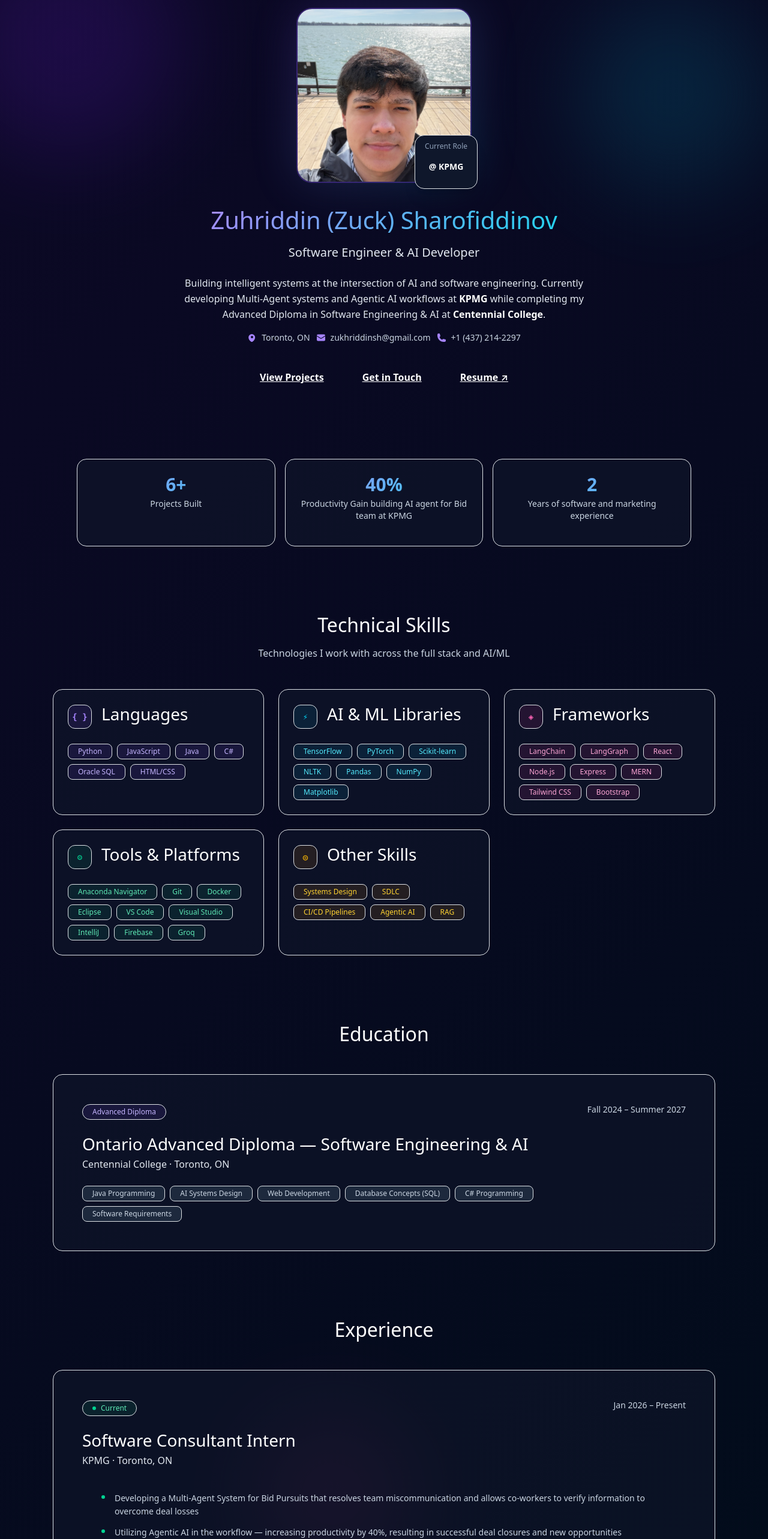
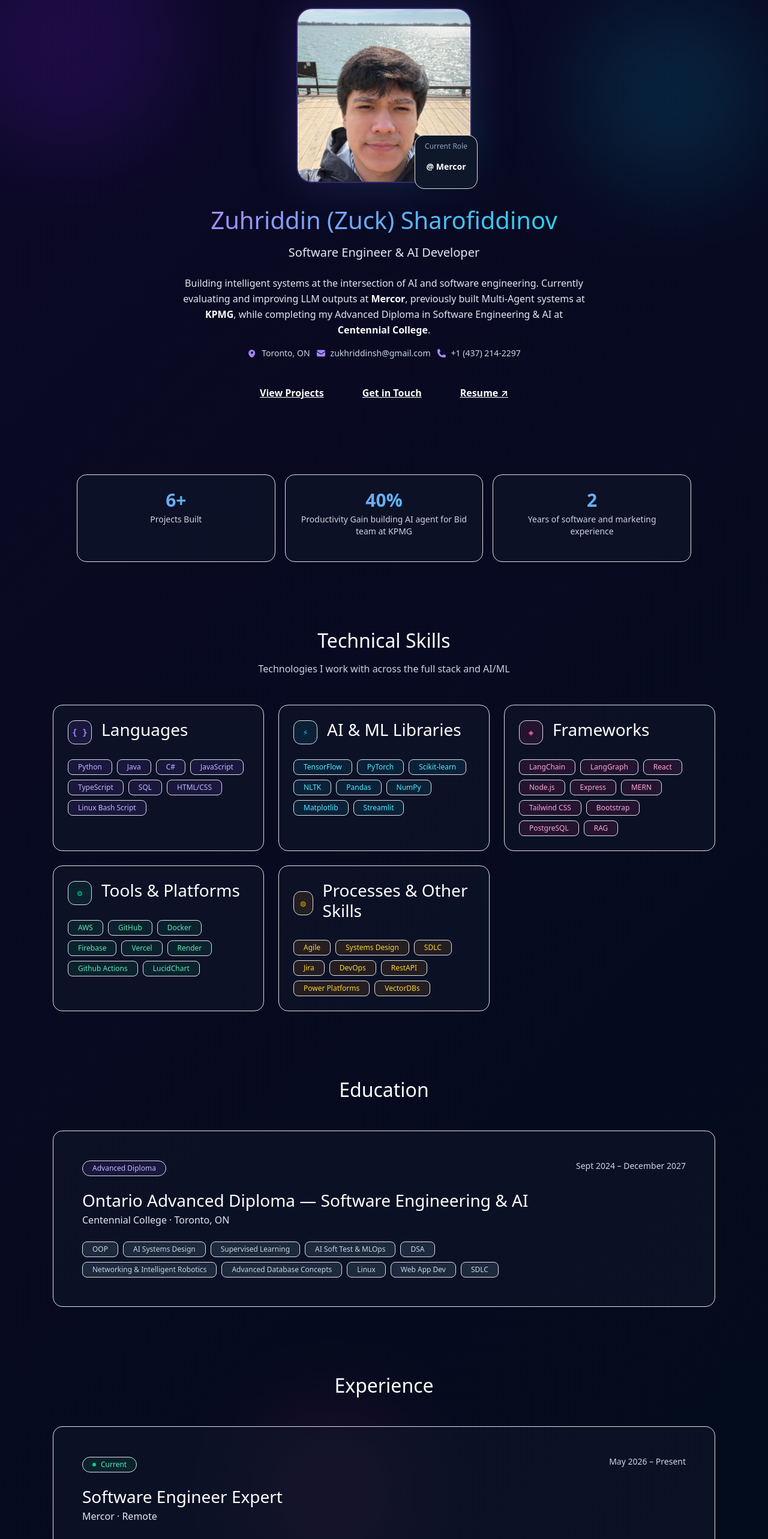
Before and after one commit to Zuck7/zucksharof, a React (Vite) app in the folder client/: page / in a window 1280 px wide. Shown: the part 234-2800 px from the top of the page at 60% size. Built offline with nearby package versions, Linux system fonts and the light colour scheme.

Commit message:
Updated the website

```diff
--- a/client/src/components/Experience.jsx
+++ b/client/src/components/Experience.jsx
@@ -1,7 +1,7 @@
 import { Link } from 'react-router-dom';
 
 const experiences = [
-    {
+  {
     title: 'Software Engineer Expert',
     company: 'Mercor',
     location: 'Remote',
@@ -9,46 +9,47 @@ const experiences = [
     current: true,
     color: 'emerald',
     points: [
-      'Evaluated and ranked LLM outputs across reasoning, coding, and instruction-following tasks to improve model alignment for leading AI labs',
+      'Evaluating and ranking LLM outputs across reasoning, coding, and instruction-following tasks to improve model alignment for leading AI labs',
     ],
-    tags: ['Software Quality', 'LLM', 'Python', 'ML'],
+    tags: ['LLM Evaluation', 'Model Alignment', 'Reasoning', 'Coding', 'AI'],
   },
   {
     title: 'Software Consultant Intern',
     company: 'KPMG',
     location: 'Toronto, ON',
     duration: 'January 2026 – April 2026',
-    current: true,
-    color: 'emerald',
+    current: false,
+    color: 'blue',
     highlights: [
       { label: 'Productivity Boost', value: '+40%' },
       { label: 'System Type', value: 'Multi-Agent' },
     ],
     points: [
-      'Developing a Multi-Agent System focused on Bid Pursuits that resolves miscommunication within the team and allows co-workers to verify information with agents to overcome deal losses',
-      'Utilizing Agentic AI in the workflow, increasing productivity by 40%, resulting in successful deal closures with clients and pursuit of new opportunities',
-      'Contributing to the development of a pricing internal software tool that allows consultants to evaluate deal profits and submit them for review to executive members',
+      'Assisted in the testing and quality assurance processes to ensure that developed solutions meet client specifications and industry standards',
+      'Designed and developed a multi-agent system to resolve team miscommunications, enabling coworkers to verify information with agents and reduce deal losses',
+      'Leveraged agentic AI with Power Automate and n8n workflows, increasing productivity by 40% and driving successful deal closures and new opportunity generation',
+      'Introduced reports using PowerBI and Excel for internal workflow analysis and optimization of the processes',
+      'Contributed to development of an internal pricing tool, allowing consultants to evaluate deal profitability',
     ],
-    tags: ['Multi-Agent Systems', 'Agentic AI', 'LangChain', 'Python', 'Consulting'],
+    tags: ['Multi-Agent Systems', 'Agentic AI', 'LangChain', 'Python', 'n8n', 'Power Automate', 'PowerBI', 'Consulting'],
   },
   {
-    title: 'Business Intelligence Intern',
-    company: 'KDB Bank Uzbekistan',
-    location: 'Tashkent, Uzbekistan · On-site',
-    duration: 'September 2022 – October 2022',
+    title: 'Marketing Associate',
+    company: 'Quartermaster Inc.',
+    location: 'Toronto, ON',
+    duration: 'April 2025 – December 2025',
     current: false,
-    color: 'blue',
+    color: 'violet',
     highlights: [
-      { label: 'Reports Delivered', value: '16+' },
-      { label: 'Tables Queried', value: '20–30' },
+      { label: 'GTA Conversion', value: '15%' },
+      { label: 'Referrals Collected', value: '400+' },
     ],
     points: [
-      'Delivered 4 reports per week to KDB headquarters in Korea, covering branch-level transaction and banking activity',
-      'Queried and joined across 20–30 tables in SQL to extract and structure data for reporting',
-      'Built dashboards and reports in Power BI, translating raw banking data into clear visuals for executive review',
-      'Produced 16+ reports over the internship, maintaining consistent delivery on a weekly cadence',
+      'Collaborated with the software team on product bugs and reported them on Slack for a resolution',
+      'Contributed to the conversion of 15% of GTA (homeowner to product user), helped with account setups and assisted in leading the team of 11 members in achieving KPIs',
+      'In 5 months, collected 400+ referrals from homeowners on home service professionals they used',
     ],
-    tags: ['SQL', 'Power BI', 'Data Analysis', 'Business Intelligence', 'Reporting'],
+    tags: ['Marketing', 'Team Leadership', 'Customer Acquisition', 'Jira', 'Slack'],
   },
 ];
 
@@ -58,9 +59,9 @@ const education = [
     field: 'Software Engineering & AI',
     school: 'Centennial College',
     location: 'Toronto, ON',
-    duration: 'Fall 2024 – Fall 2027',
+    duration: 'Sept 2024 – December 2027',
     status: 'In Progress',
-    courses: ['Supervised Learning', 'MLOps', 'Advanced Database Concepts', 'Networking & Intelligent Robotics', 'Java Programming', 'Systems Design', 'Web Application Development', 'Software Requirements'],
+    courses: ['OOP', 'AI Systems Design', 'Supervised Learning', 'AI Soft Test & MLOps', 'DSA', 'Networking & Intelligent Robotics', 'Advanced Database Concepts', 'Linux', 'Web App Dev', 'SDLC'],
   },
 ];
 
@@ -82,6 +83,15 @@ const colorConfig = {
     highlight: 'bg-emerald-500/10 border-emerald-500/20',
     highlightText: 'text-emerald-300',
     tag: 'bg-emerald-500/10 text-emerald-300 border-emerald-500/20',
+  },
+  violet: {
+    border: 'border-violet-500/30',
+    dot: 'bg-violet-400',
+    badge: 'bg-violet-500/10 border-violet-500/20 text-violet-300',
+    title: 'text-violet-400',
+    highlight: 'bg-violet-500/10 border-violet-500/20',
+    highlightText: 'text-violet-300',
+    tag: 'bg-violet-500/10 text-violet-300 border-violet-500/20',
   },
 };
 
--- a/client/src/components/about.jsx
+++ b/client/src/components/about.jsx
@@ -47,8 +47,9 @@ function About() {
                 <p>
                   In just over a year in software engineering, I've developed skills across <span className="text-white font-semibold">Web Development</span>,{' '}
                   <span className="text-white font-semibold">Database Management</span>, <span className="text-white font-semibold">Systems Design</span>, and{' '}
-                  <span className="text-white font-semibold">AI/ML Engineering</span>. Currently I'm building Multi-Agent systems at{' '}
-                  <span className="text-white font-semibold">KPMG</span> and studying Software Engineering & AI at{' '}
+                  <span className="text-white font-semibold">AI/ML Engineering</span>. Previously built Multi-Agent systems at{' '}
+                  <span className="text-white font-semibold">KPMG</span>, currently working as a Software Engineer Expert at{' '}
+                  <span className="text-white font-semibold">Mercor</span>, and studying Software Engineering & AI at{' '}
                   <span className="text-white font-semibold">Centennial College</span>.
                 </p>
               </div>
--- a/client/src/components/home.jsx
+++ b/client/src/components/home.jsx
@@ -5,31 +5,31 @@ const skills = [
   {
     category: 'Languages',
     icon: '{ }',
-    items: ['Python', 'JavaScript', 'Java', 'C#', 'Oracle SQL', 'HTML/CSS'],
+    items: ['Python', 'Java', 'C#', 'JavaScript', 'TypeScript', 'SQL', 'HTML/CSS', 'Linux Bash Script'],
     color: 'violet',
   },
   {
     category: 'AI & ML Libraries',
     icon: '⚡',
-    items: ['TensorFlow', 'PyTorch', 'Scikit-learn', 'NLTK', 'Pandas', 'NumPy', 'Matplotlib'],
+    items: ['TensorFlow', 'PyTorch', 'Scikit-learn', 'NLTK', 'Pandas', 'NumPy', 'Matplotlib', 'Streamlit'],
     color: 'cyan',
   },
   {
     category: 'Frameworks',
     icon: '◈',
-    items: ['LangChain', 'LangGraph', 'React', 'Node.js', 'Express', 'MERN', 'Tailwind CSS', 'Bootstrap'],
+    items: ['LangChain', 'LangGraph', 'React', 'Node.js', 'Express', 'MERN', 'Tailwind CSS', 'Bootstrap', 'PostgreSQL', 'RAG'],
     color: 'pink',
   },
   {
     category: 'Tools & Platforms',
     icon: '⚙',
-    items: ['Anaconda Navigator', 'Git', 'Docker', 'Eclipse', 'VS Code', 'Visual Studio', 'IntelliJ', 'Firebase', 'Groq'],
+    items: ['AWS', 'GitHub', 'Docker', 'Firebase', 'Vercel', 'Render', 'Github Actions', 'LucidChart'],
     color: 'emerald',
   },
   {
-    category: 'Other Skills',
+    category: 'Processes & Other Skills',
     icon: '◎',
-    items: ['Systems Design', 'SDLC', 'CI/CD Pipelines', 'Agentic AI', 'RAG'],
+    items: ['Agile', 'Systems Design', 'SDLC', 'Jira', 'DevOps', 'RestAPI', 'Power Platforms', 'VectorDBs'],
     color: 'amber',
   },
 ];
@@ -102,7 +102,7 @@ function Home() {
               {/* Floating badge */}
               <div className="absolute -bottom-3 -right-3 bg-slate-900 border border-slate-700 rounded-2xl px-3 py-2.5 shadow-xl">
                 <p className="text-xs text-slate-400 mb-0.5">Current Role</p>
-                <p className="text-sm font-bold text-white">@ KPMG</p>
+                <p className="text-sm font-bold text-white">@ Mercor</p>
               </div>
             </div>
           {/* Text */}
@@ -117,8 +117,9 @@ function Home() {
 
             <p className="text-sm sm:text-base text-slate-200 leading-relaxed max-w-2xl mx-auto mb-6 sm:mb-8">
               Building intelligent systems at the intersection of AI and software engineering.
-              Currently developing Multi-Agent systems and Agentic AI workflows at{' '}
-              <span className="text-white font-semibold">KPMG</span> while completing my Advanced Diploma
+              Currently evaluating and improving LLM outputs at{' '}
+              <span className="text-white font-semibold">Mercor</span>, previously built Multi-Agent systems at{' '}
+              <span className="text-white font-semibold">KPMG</span>, while completing my Advanced Diploma
               in Software Engineering &amp; AI at{' '}
               <span className="text-white font-semibold">Centennial College</span>.
             </p>
@@ -243,7 +244,7 @@ function Home() {
                 </h3>
                 <p className="text-slate-200 font-medium mb-4">Centennial College · Toronto, ON</p>
                 <div className="flex flex-wrap gap-2">
-                  {['Java Programming', 'AI Systems Design', 'Web Development', 'Database Concepts (SQL)', 'C# Programming', 'Software Requirements'].map((c, i) => (
+                  {['OOP', 'AI Systems Design', 'Supervised Learning', 'AI Soft Test & MLOps', 'DSA', 'Networking & Intelligent Robotics', 'Advanced Database Concepts', 'Linux', 'Web App Dev', 'SDLC'].map((c, i) => (
                     <span key={i} className="px-3 py-1 bg-slate-800 border border-slate-700 rounded-lg text-slate-300 text-xs">
                       {c}
                     </span>
@@ -251,7 +252,7 @@ function Home() {
                 </div>
               </div>
               <div className="sm:text-right flex-shrink-0">
-                <p className="text-slate-300 text-sm font-medium">Fall 2024 – Summer 2027</p>
+                <p className="text-slate-300 text-sm font-medium">Sept 2024 – December 2027</p>
               </div>
             </div>
           </div>
@@ -270,17 +271,15 @@ function Home() {
                   <span className="w-1.5 h-1.5 rounded-full bg-emerald-400 animate-pulse" />
                   Current
                 </div>
-                <h3 className="text-xl font-bold text-white mb-1">Software Consultant Intern</h3>
-                <p className="text-slate-200 font-medium">KPMG · Toronto, ON</p>
+                <h3 className="text-xl font-bold text-white mb-1">Software Engineer Expert</h3>
+                <p className="text-slate-200 font-medium">Mercor · Remote</p>
               </div>
-              <p className="text-slate-300 text-sm font-medium flex-shrink-0">Jan 2026 – Present</p>
+              <p className="text-slate-300 text-sm font-medium flex-shrink-0">May 2026 – Present</p>
             </div>
 
             <ul className="space-y-3">
               {[
-                'Developing a Multi-Agent System for Bid Pursuits that resolves team miscommunication and allows co-workers to verify information to overcome deal losses',
-                'Utilizing Agentic AI in the workflow — increasing productivity by 40%, resulting in successful deal closures and new opportunities',
-                'Contributing to a pricing internal software tool that allows consultants to evaluate deal profits and submit them for executive review',
+                'Evaluating and ranking LLM outputs across reasoning, coding, and instruction-following tasks to improve model alignment for leading AI labs',
               ].map((point, i) => (
                 <li key={i} className="flex items-start gap-3 text-slate-300 text-sm leading-relaxed">
                   <span className="mt-1.5 w-1.5 h-1.5 rounded-full bg-emerald-400 flex-shrink-0" />
```
Also changed, not shown: 1 other file (tests, documents, lock files or other folders).
